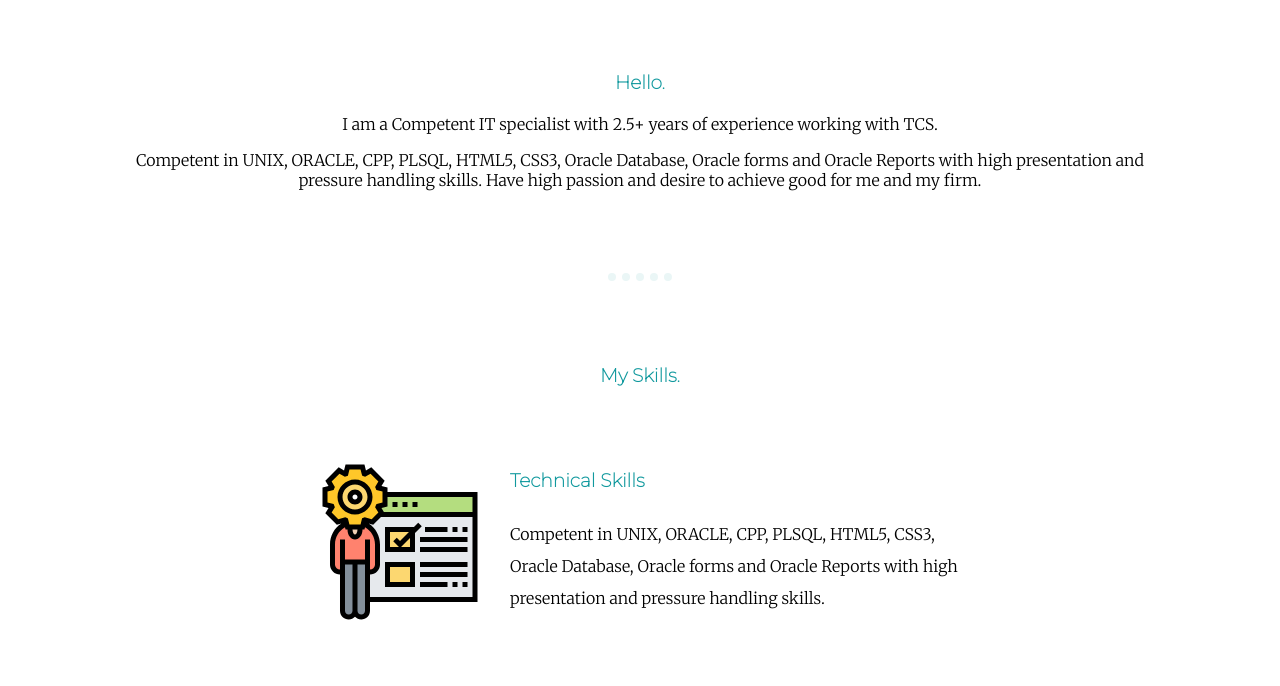
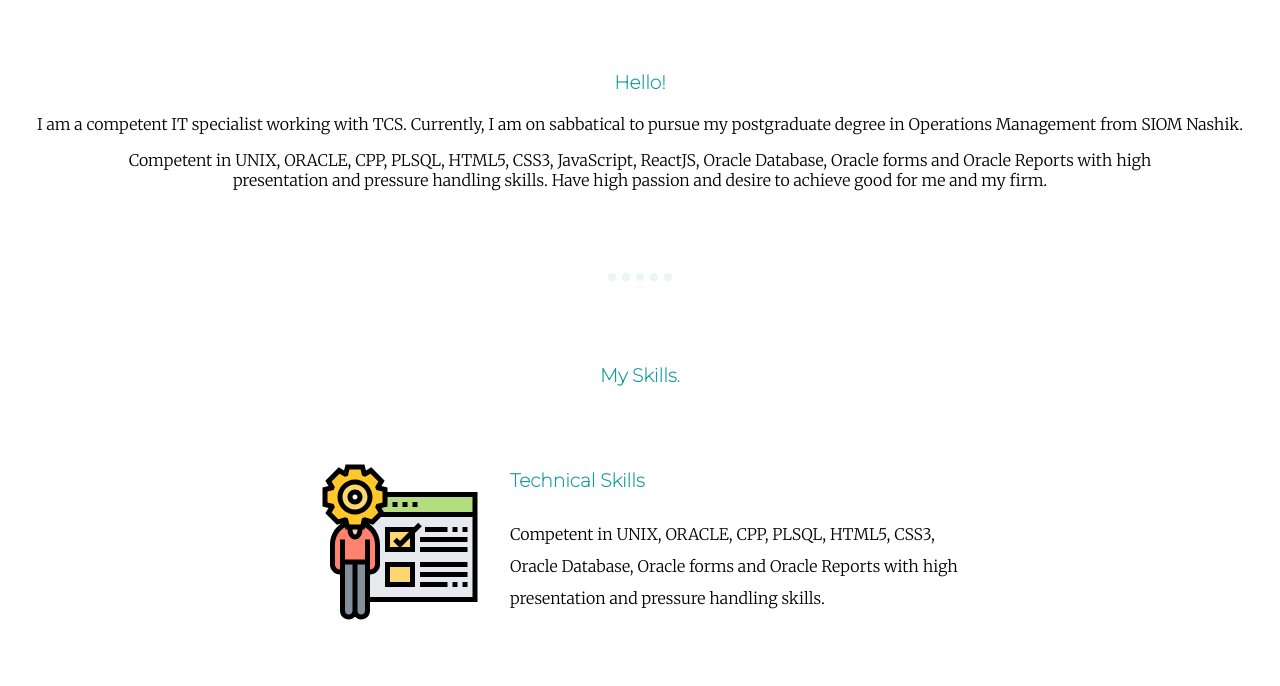
Before and after one commit to harenrao/CV, a plain HTML site: page index.html in a window 1280 px wide. Shown: the part 705-1391 px from the top of the page. Drawn offline with Linux system fonts and the light colour scheme.

Commit message:
Update index.html

```diff
--- a/index.html
+++ b/index.html
@@ -19,9 +19,9 @@
   <div class="middle-container">
     <div class="profile">
       <img class="my-profile" src="Photos\circle-cropped.png" alt="my-profile">
-      <h3 class="hello-text">Hello.</h3>
-      <p>I am a Competent IT specialist with 2.5+ years of experience working with TCS.</p>
-      <p class="intro_start">Competent in UNIX, ORACLE, CPP, PLSQL, HTML5, CSS3, Oracle Database, Oracle forms and  Oracle Reports with high presentation and pressure handling skills. Have high passion and desire to achieve good for me and my firm.</p>
+      <h3 class="hello-text">Hello!</h3>
+      <p>I am a competent IT specialist working with TCS. Currently, I am on sabbatical to pursue my postgraduate degree in Operations Management from SIOM Nashik.</p>
+      <p class="intro_start">Competent in UNIX, ORACLE, CPP, PLSQL, HTML5, CSS3, JavaScript, ReactJS,  Oracle Database, Oracle forms and  Oracle Reports with high presentation and pressure handling skills. Have high passion and desire to achieve good for me and my firm.</p>
     </div>
       <hr>
       <div class="skills">
@@ -49,7 +49,7 @@
     <div class="bottom-container">
       <a class="footer-link" href="https://www.facebook.com/harender.singhrao">facebook</a>
       <a class="footer-link" href="https://www.linkedin.com/in/harender-singh-a67b1a99/">linkedin</a>
-      <p class="copyright">© 2020 Harender Singh.</p>
+      <p class="copyright">© 2021 Harender Singh.</p>
     </div>
 
 </body>
```
